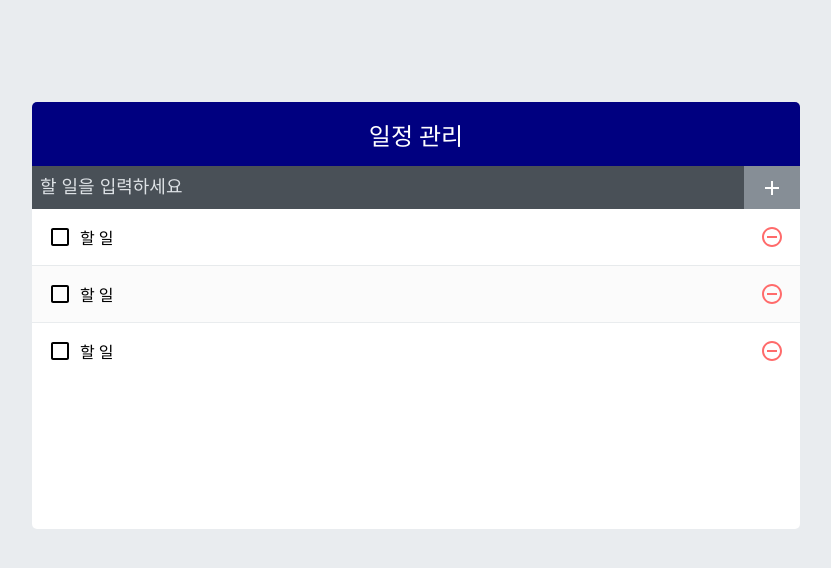
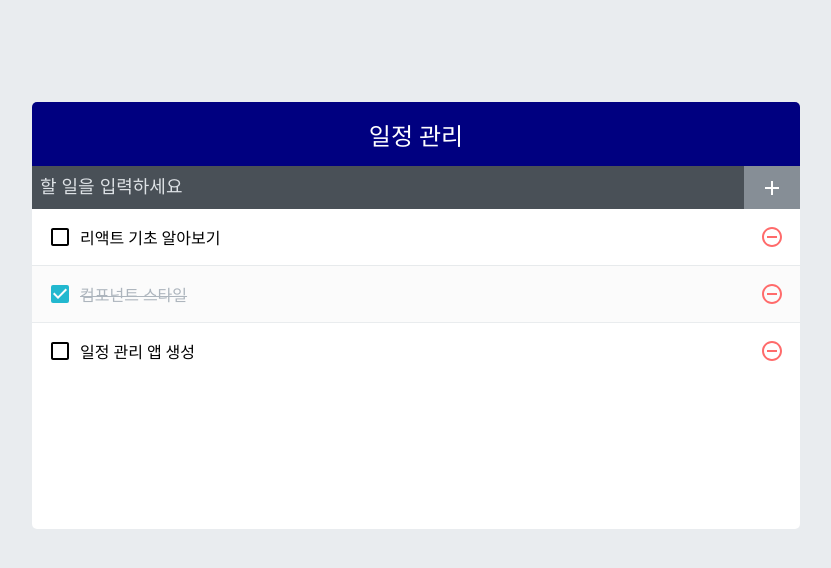
Before and after one commit to MoonChaeWoo/React_Todo, a React (Create React App) app in the folder todo-app/: page / in a window 1280 px wide. Shown: the top 568 px of the page, without its empty margins (224-1055 px from the left). Built offline with nearby package versions, Linux system fonts and the light colour scheme.

Commit message:
아이템 추가 기능 코드 추가
import cn 사용법 확인

```diff
--- a/todo-app/src/App.js
+++ b/todo-app/src/App.js
@@ -1,12 +1,34 @@
- import './App.css';
+ import { useState } from 'react';
+import './App.css';
  import TodoInsert from './components/TodoInsert';
  import TodoList from './components/TodoList';
  import TodoTemplate from './components/TodoTemplate';
 
 function App() {
+
+  const initialTodos = [
+    {
+      id : 1,
+      text : '리액트 기초 알아보기',
+      checked : false
+    },
+    {
+      id : 2,
+      text : '컴포넌트 스타일',
+      checked : true
+    },
+    {
+      id : 3,
+      text : '일정 관리 앱 생성',
+      checked : false
+    },
+  ];
+
+  const [todos, setTodos] = useState(initialTodos);
+
   return <TodoTemplate title="일정 관리">
-            <TodoInsert/>
-            <TodoList/>
+            <TodoInsert useTodos={{todos, setTodos}}/>
+            <TodoList todos={todos}/>
         </TodoTemplate>;
 }
 
--- a/todo-app/src/components/TodoInsert.jsx
+++ b/todo-app/src/components/TodoInsert.jsx
@@ -1,10 +1,28 @@
+import { useCallback, useState } from 'react';
 import '../scss/TodoInsert.scss'
 import {MdAdd} from 'react-icons/md'
 
-const TodoInsert = () => {
+const TodoInsert = ({useTodos}) => {
+    const {todos, setTodos} = useTodos;
+    const [value, setValue] = useState('');
+    // input 값 변경 시 이벤트
+    const onChange = useCallback(e => {
+        setValue(e.target.value);
+    }, []);
+
+    // 폼 submit 시 아이템 추가 이벤트
+    const addFormItem = useCallback(e => {
+        e.preventDefault();
+        let addObject = {id : todos.slice(-1)[0].id + 1, text : value, checked: false}
+        setTodos([...todos, addObject]);
+    }, [value]);
+
     return (
-        <form className='TodoInsert'>
-            <input placeholder='할 일을 입력하세요'/>
+        <form className='TodoInsert' onSubmit={addFormItem}>
+            <input  name='insertInput'
+                    value={value}
+                    onChange={onChange}
+                    placeholder='할 일을 입력하세요'/>
             <button type='submit'>
                 <MdAdd/>
             </button>
--- a/todo-app/src/components/TodoList.jsx
+++ b/todo-app/src/components/TodoList.jsx
@@ -1,14 +1,11 @@
 import '../scss/TodoList.scss'
 import TodoListItem from './TodoListItem';
 
-const TodoList = () => {
-    return(
-        <div className="TodoList">
-            <TodoListItem/>
-            <TodoListItem/>
-            <TodoListItem/>
-        </div>
-    );
+const TodoList = ({todos}) => {
+
+    const todosMap = todos.map(todo => <TodoListItem todo={todo} key={todo.id}/>);
+
+    return(<div className="TodoList">{todosMap}</div>);
 }
 
 export default TodoList;
--- a/todo-app/src/components/TodoListItem.jsx
+++ b/todo-app/src/components/TodoListItem.jsx
@@ -4,13 +4,17 @@ import {
     MdCheckBox,
     MdRemoveCircleOutline
 } from 'react-icons/md';
+import cn from 'classnames';
 
-const TodoListItem = () => {
+const TodoListItem = ({todo}) => {
+
+    const {text, checked} = todo;
+
     return(
         <div className='TodoListItem'>
-            <div className='checkbox'>
-                <MdCheckBoxOutlineBlank/>
-                <div className='text'>할 일</div>
+            <div className={cn('checkbox', { checked })}>
+                {checked ? <MdCheckBox/> : <MdCheckBoxOutlineBlank/>}
+                <div className='text'>{text}</div>
             </div>
             <div className='remove'>
                 <MdRemoveCircleOutline/>
--- a/todo-app/src/scss/TodoListItem.scss
+++ b/todo-app/src/scss/TodoListItem.scss
@@ -17,8 +17,6 @@
         svg{
             font-size: 1.5rem;
         }
-    }
-
         .text{
             margin-left: 0.5rem;
             flex: 1;
@@ -32,6 +30,7 @@
             .text{
                 color: #adb5bd;
                 text-decoration: line-through;
+            }
         }
     }
 
```
Lines whose indentation alone changed are shown as unchanged.
